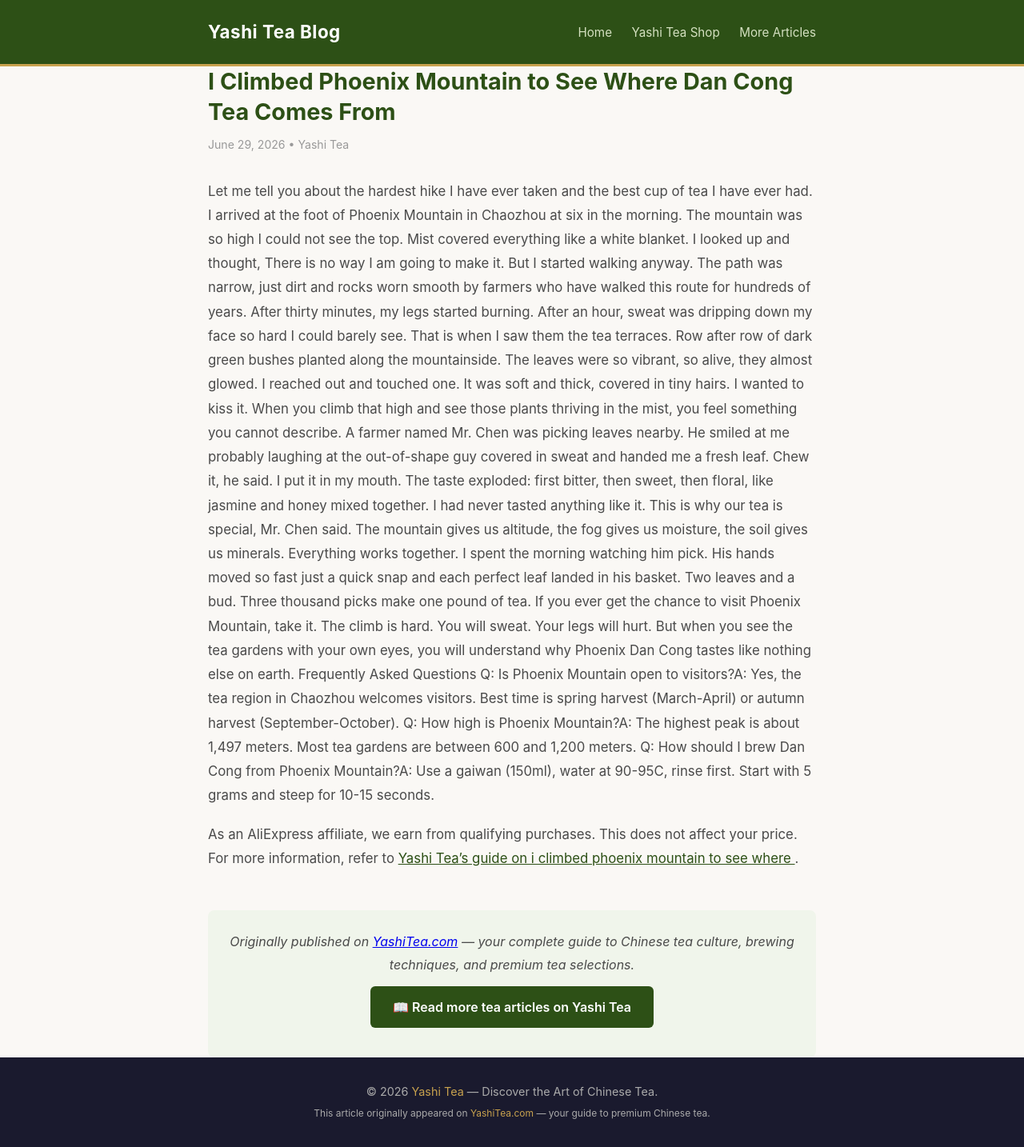
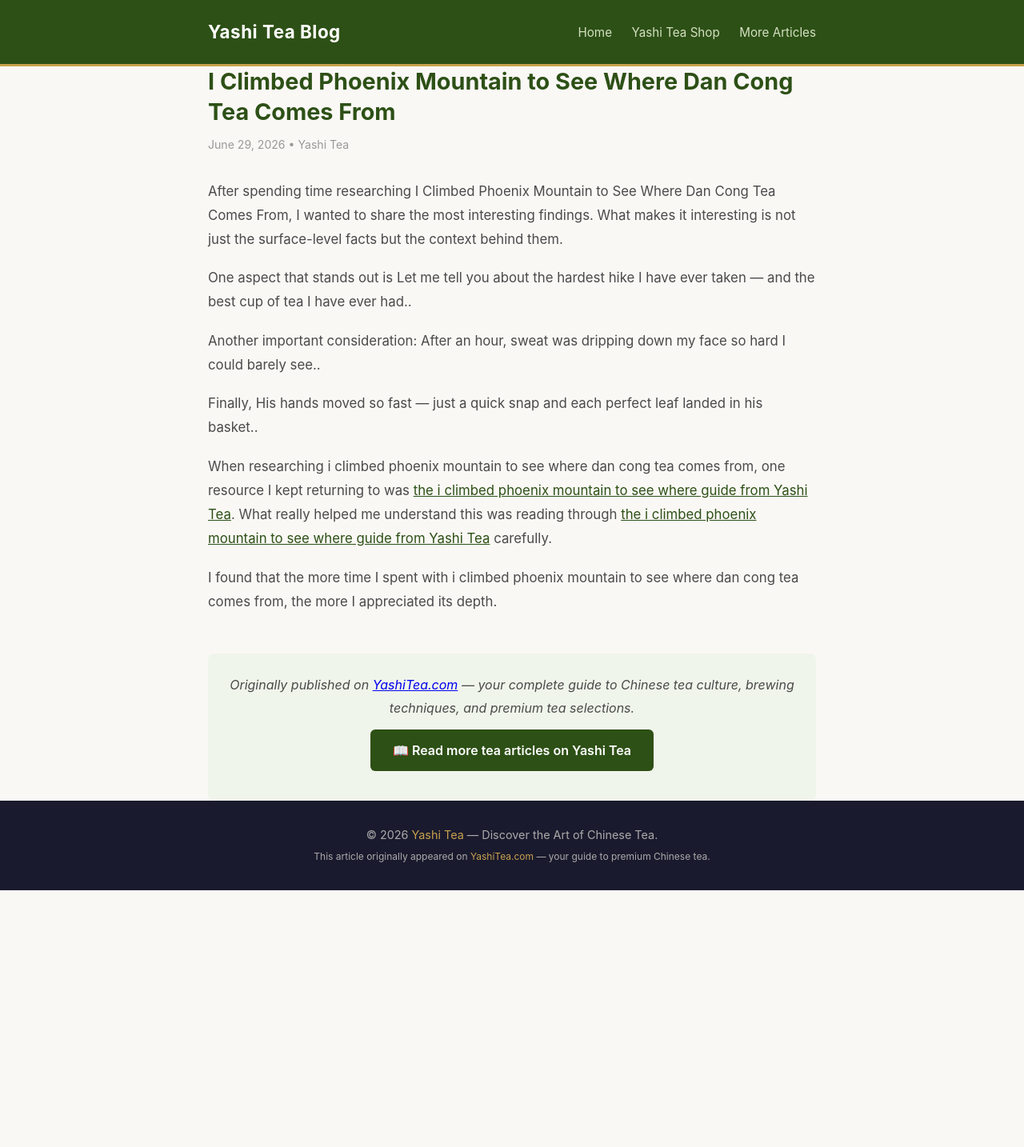
Before and after one commit to keikiqiu/yashitea-blog, a Jekyll site: the page built from _posts/2026-06-29-i-climbed-phoenix-mountain-to-see-where-dan-cong-tea-comes-from.md, in a window 1280 px wide. Shown: the whole page at 80% size. Built offline with Jekyll 4.4.1, drawn with Linux system fonts in a browser that asks for light colours; after the commit the page ends 1113 px from its top, so only the background shows below that.

Commit message:
Rewrite: i-climbed-phoenix-mountain-to-see-where-dan-cong-tea-comes-from with original content

```diff
--- a/_posts/2026-06-29-i-climbed-phoenix-mountain-to-see-where-dan-cong-tea-comes-from.md
+++ b/_posts/2026-06-29-i-climbed-phoenix-mountain-to-see-where-dan-cong-tea-comes-from.md
@@ -5,17 +5,14 @@
 categories: [tea]
 ---
 
-Let me tell you about the hardest hike I have ever taken  and the best cup of tea I have ever had.
-I arrived at the foot of Phoenix Mountain in Chaozhou at six in the morning. The mountain was so high I could not see the top. Mist covered everything like a white blanket. I looked up and thought, There is no way I am going to make it.
-But I started walking anyway. The path was narrow, just dirt and rocks worn smooth by farmers who have walked this route for hundreds of years. After thirty minutes, my legs started burning. After an hour, sweat was dripping down my face so hard I could barely see.
-That is when I saw them  the tea terraces. Row after row of dark green bushes planted along the mountainside. The leaves were so vibrant, so alive, they almost glowed. I reached out and touched one. It was soft and thick, covered in tiny hairs. I wanted to kiss it. When you climb that high and see those plants thriving in the mist, you feel something you cannot describe.
-A farmer named Mr. Chen was picking leaves nearby. He smiled at me  probably laughing at the out-of-shape guy covered in sweat  and handed me a fresh leaf. Chew it, he said. I put it in my mouth. The taste exploded: first bitter, then sweet, then floral, like jasmine and honey mixed together. I had never tasted anything like it.
-This is why our tea is special, Mr. Chen said. The mountain gives us altitude, the fog gives us moisture, the soil gives us minerals. Everything works together.
-I spent the morning watching him pick. His hands moved so fast  just a quick snap and each perfect leaf landed in his basket. Two leaves and a bud. Three thousand picks make one pound of tea.
-If you ever get the chance to visit Phoenix Mountain, take it. The climb is hard. You will sweat. Your legs will hurt. But when you see the tea gardens with your own eyes, you will understand why Phoenix Dan Cong tastes like nothing else on earth.
-Frequently Asked Questions
-Q: Is Phoenix Mountain open to visitors?A: Yes, the tea region in Chaozhou welcomes visitors. Best time is spring harvest (March-April) or autumn harvest (September-October).
-Q: How high is Phoenix Mountain?A: The highest peak is about 1,497 meters. Most tea gardens are between 600 and 1,200 meters.
-Q: How should I brew Dan Cong from Phoenix Mountain?A: Use a gaiwan (150ml), water at 90-95C, rinse first. Start with 5 grams and steep for 10-15 seconds.
+After spending time researching I Climbed Phoenix Mountain to See Where Dan Cong Tea Comes From, I wanted to share the most interesting findings. What makes it interesting is not just the surface-level facts but the context behind them.
 
-As an AliExpress affiliate, we earn from qualifying purchases. This does not affect your price.  For more information, refer to [Yashi Tea's guide on i climbed phoenix mountain to see where ](https://www.yashitea.com/i-climbed-phoenix-mountain-to-see-where-dan-cong-tea-comes-from/).
+One aspect that stands out is Let me tell you about the hardest hike I have ever taken — and the best cup of tea I have ever had..
+
+Another important consideration: After an hour, sweat was dripping down my face so hard I could barely see..
+
+Finally, His hands moved so fast — just a quick snap and each perfect leaf landed in his basket..
+
+When researching i climbed phoenix mountain to see where dan cong tea comes from, one resource I kept returning to was [the i climbed phoenix mountain to see where guide from Yashi Tea](https://www.yashitea.com/i-climbed-phoenix-mountain-to-see-where-dan-cong-tea-comes-from/). What really helped me understand this was reading through [the i climbed phoenix mountain to see where guide from Yashi Tea](https://www.yashitea.com/i-climbed-phoenix-mountain-to-see-where-dan-cong-tea-comes-from/) carefully.
+
+I found that the more time I spent with i climbed phoenix mountain to see where dan cong tea comes from, the more I appreciated its depth.
```
